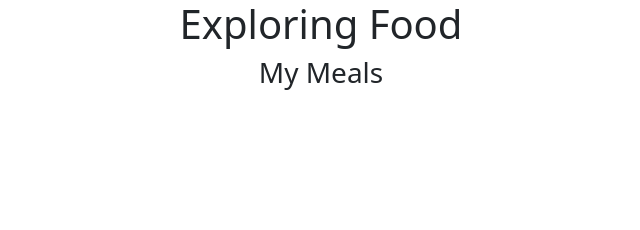
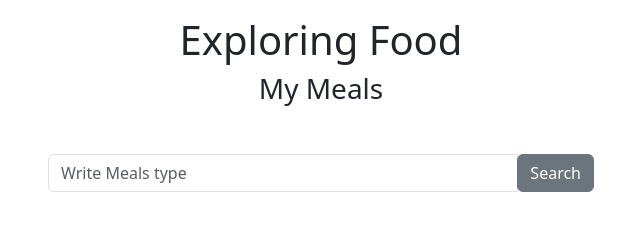
Before and after one commit to amirayhan/exploring-meals, a plain HTML site: page index.html in a window 1280 px wide. Shown: the whole page, without its empty margins (319-959 px from the left). Drawn offline with nearby package versions, Linux system fonts and the light colour scheme; no server answers.

Commit message:
add search button and javascript for search meals

```diff
--- a/index.html
+++ b/index.html
@@ -8,15 +8,39 @@
         <link href="https://cdn.jsdelivr.net/npm/bootstrap@5.3.0/dist/css/bootstrap.min.css" rel="stylesheet" integrity="sha384-9ndCyUaIbzAi2FUVXJi0CjmCapSmO7SnpJef0486qhLnuZ2cdeRhO02iuK6FUUVM" crossorigin="anonymous" />
     </head>
     <body>
-        <section class="heading text-center">
+        <!-- heading section start -->
+        <section class="heading text-center mt-3">
             <h1>Exploring Food</h1>
             <h3>My Meals</h3>
         </section>
+        <!-- heading section end -->
+
+        <!-- search meals section start -->
+        <section id="search_meals" class="py-10 my-5">
+            <div class="container">
+                <div class="row justify-content-center">
+                    <div class="col-6">
+                        <div class="input-group mb-3">
+                            <input id="input_id" type="text" class="form-control" placeholder="Write Meals type" aria-label="Recipient's username" aria-describedby="basic-addon2" />
+                            <div class="input-group-append">
+                                <button id="search" onclick="searchMeals()" class="btn btn-secondary" type="button">Search</button>
+                            </div>
+                        </div>
+                    </div>
+                </div>
+            </div>
+        </section>
+        <!-- search meals section end -->
+
+        <!-- meals section start -->
         <section id="meals">
             <div class="container">
                 <div id="meals_container" class="row row-cols-1 row-cols-md-3 g-4"></div>
             </div>
         </section>
+        <!-- meals section end -->
+
+        <!-- scripts -->
         <script src="https://cdn.jsdelivr.net/npm/bootstrap@5.3.0/dist/js/bootstrap.bundle.min.js" integrity="sha384-geWF76RCwLtnZ8qwWowPQNguL3RmwHVBC9FhGdlKrxdiJJigb/j/68SIy3Te4Bkz" crossorigin="anonymous"></script>
         <script src="js/meals.js"></script>
     </body>
--- a/js/meals.js
+++ b/js/meals.js
@@ -1,13 +1,15 @@
 const loadMeals = (search) => {
-    const url = `www.themealdb.com/api/json/v1/1/search.php?s=${search}`;
+    const url = `https://www.themealdb.com/api/json/v1/1/search.php?s=${search}`;
+    console.log(url);
     fetch(url)
         .then((res) => res.json())
         .then((data) => displayMeals(data.meals));
 };
+
 const displayMeals = (meals) => {
     const mealContainer = document.getElementById("meals_container");
+    mealContainer.innerHTML = ``;
     meals.forEach((meal) => {
-        console.log(meal);
         const mealsDiv = document.createElement("div");
         mealsDiv.classList.add("col");
         mealsDiv.innerHTML = `
@@ -22,4 +24,11 @@ const displayMeals = (meals) => {
         mealContainer.appendChild(mealsDiv);
     });
 };
-loadMeals("fish");
+
+searchMeals = () => {
+    const inputField = document.getElementById("input_id");
+    searchText = inputField.value;
+    loadMeals(searchText);
+    inputField.value = "";
+};
+loadMeals();
```
